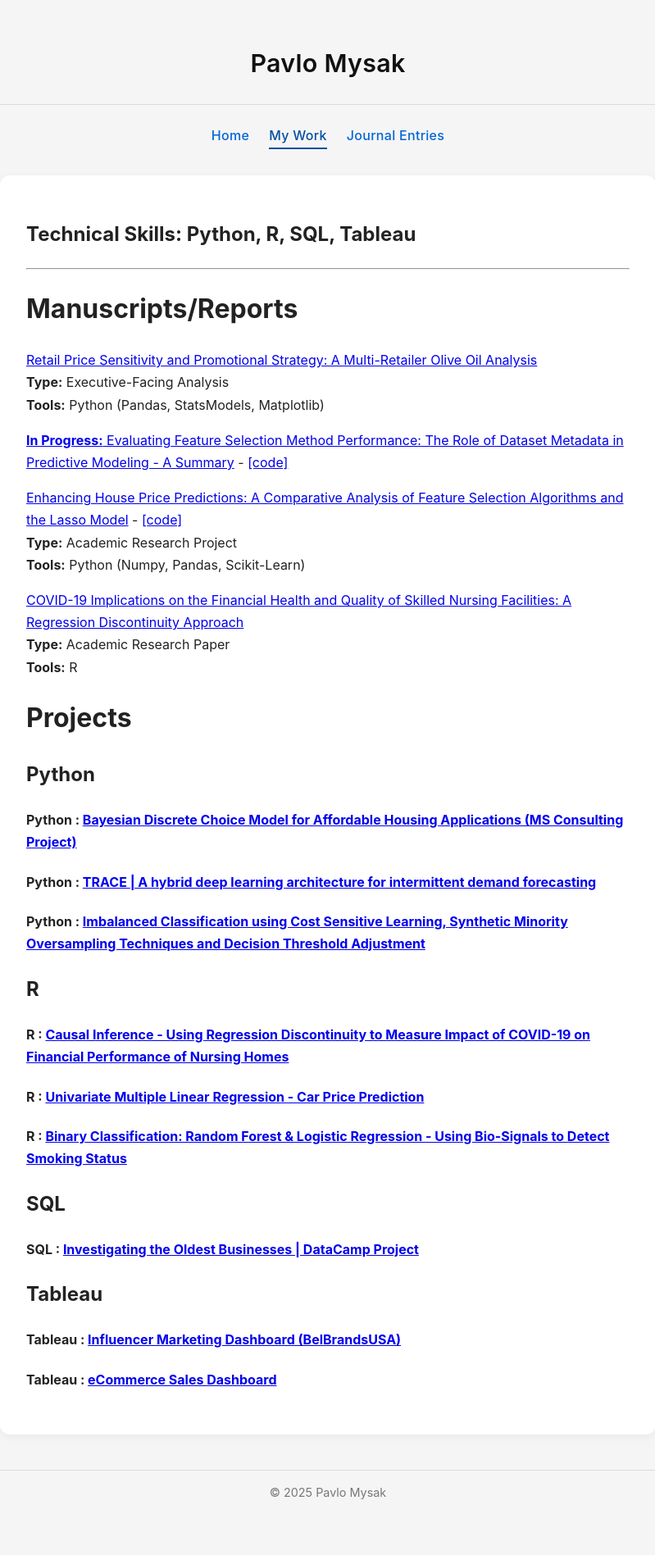
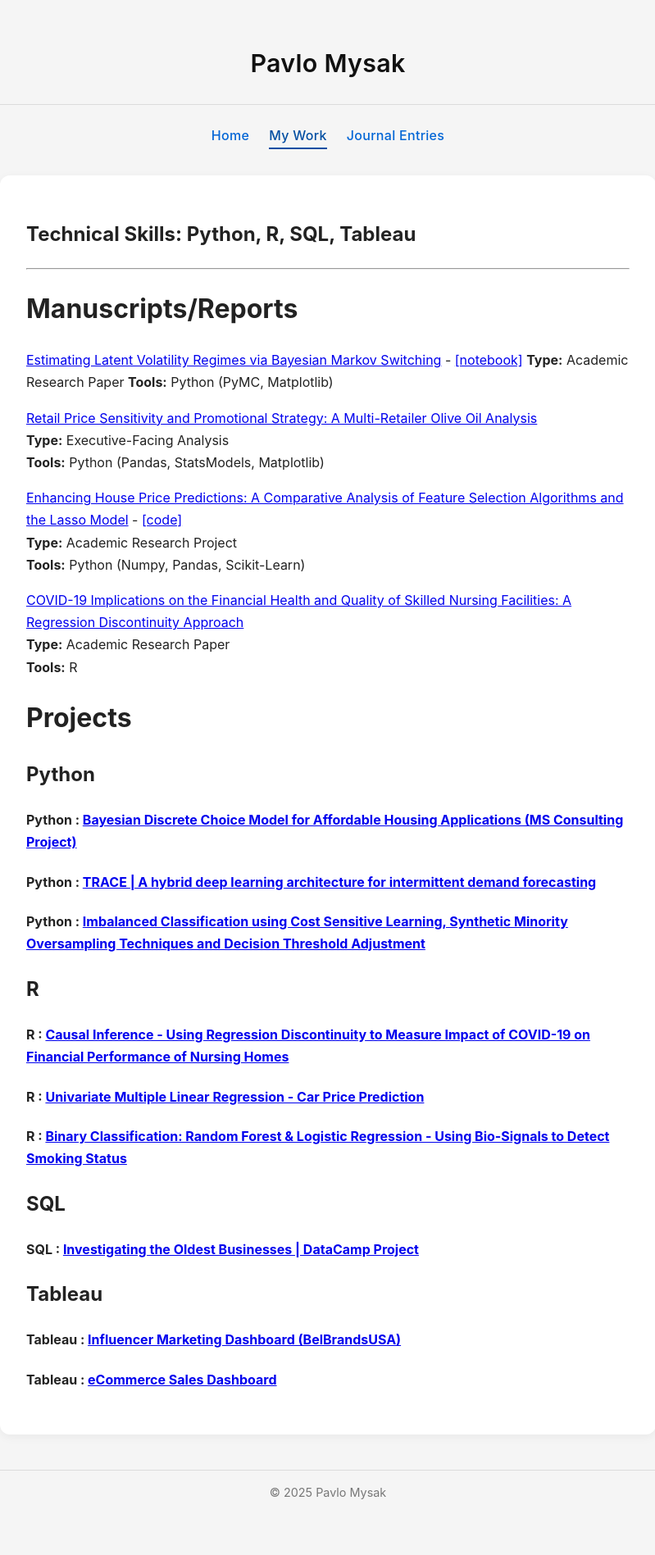
Before and after one commit to pavlomysak/pavlomysak.github.io, a Jekyll site: the page built from my-work.md, in a window 1280 px wide. Shown: the whole page at 82% size, without its empty margins (240-1039 px from the left). Built offline with Jekyll 4.4.1, drawn with Linux system fonts in a browser that asks for light colours.

Commit message:
Add new research paper and update project list
Added a new academic research paper and updated project details.

```diff
--- a/my-work.md
+++ b/my-work.md
@@ -10,12 +10,13 @@ permalink: /my-work/
 
 # Manuscripts/Reports
 
+[Estimating Latent Volatility Regimes via Bayesian Markov Switching](https://raw.githubusercontent.com/pavlomysak/Bayesian-Regime-Switching/main/report/BayesianRegimeSwitching.pdf) - [[notebook]](https://github.com/pavlomysak/Bayesian-Regime-Switching/blob/main/notebooks/model_dev.ipynb)
+**Type:** Academic Research Paper
+**Tools:** Python (PyMC, Matplotlib)
+
 [Retail Price Sensitivity and Promotional Strategy: A Multi-Retailer Olive Oil Analysis](Olive Oil Consumer Price Sensitivity.pdf)
 **Type:** Executive-Facing Analysis
 **Tools:** Python (Pandas, StatsModels, Matplotlib)
-
-[**In Progress:** Evaluating Feature Selection Method Performance: The Role of Dataset Metadata in Predictive Modeling - A Summary](Feature_Selection_Summary.pdf) - [[code]](https://github.com/pavlomysak/pavlomysak.github.io/blob/main/FeatureSelection.py)
-
 
 [Enhancing House Price Predictions: A Comparative Analysis of Feature Selection Algorithms and the Lasso Model](EnhancingHousePricePredictions.pdf) - [[code]](https://github.com/pavlomysak/pavlomysak.github.io/blob/main/pilot_project.py)
 **Type:** Academic Research Project
```
